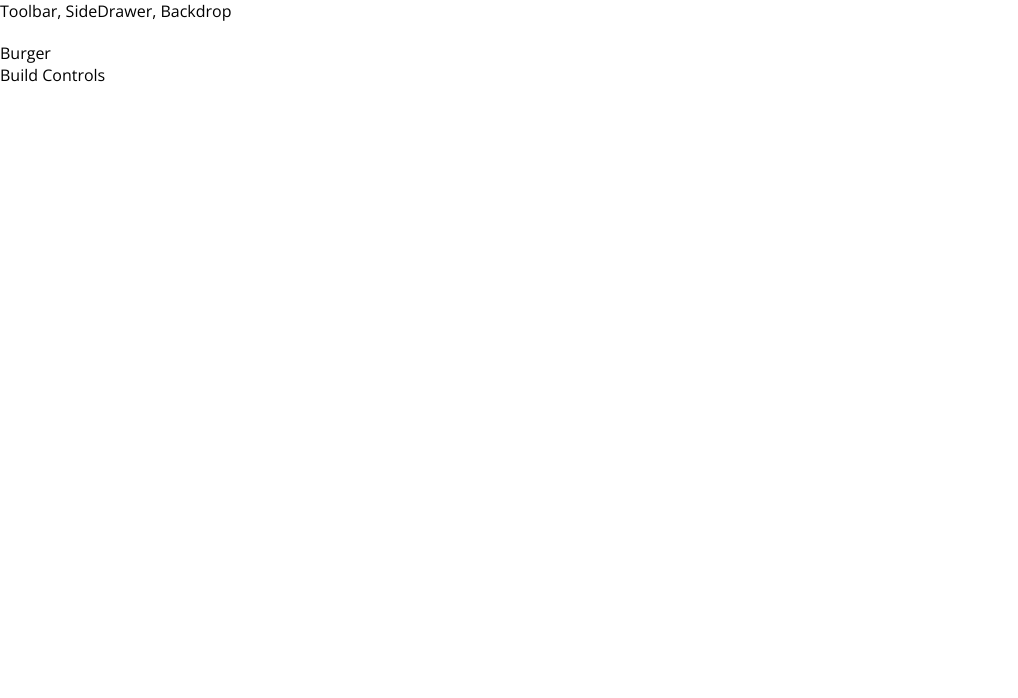
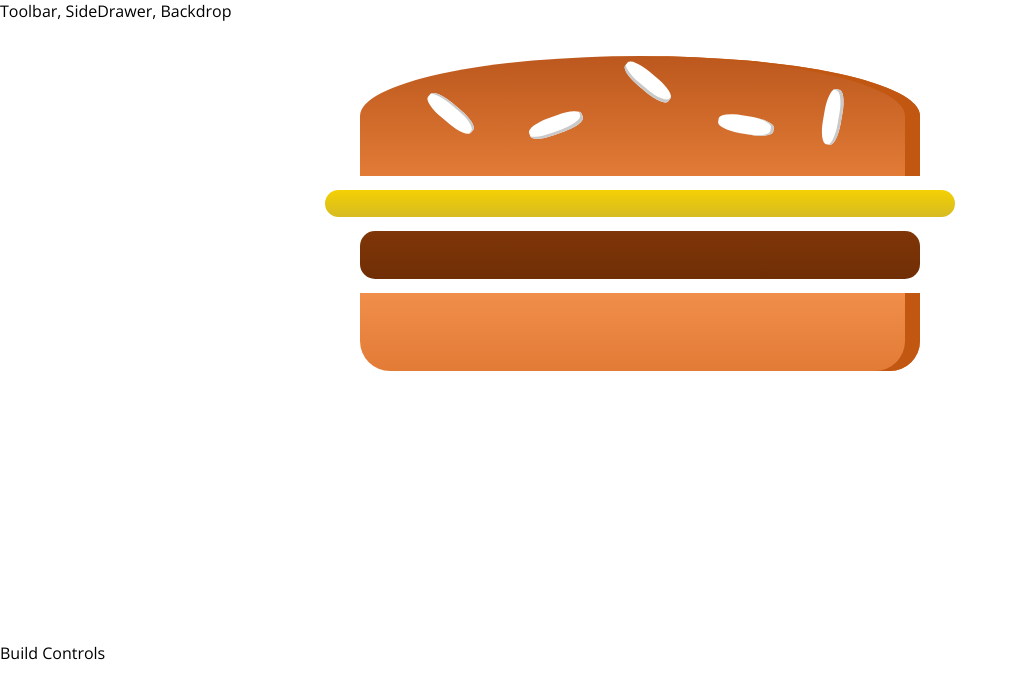
Before and after one commit to manuel-valles/make-a-burger, a React app: page / in a window 1280 px wide. Shown: the top 698 px of the page, without its empty margins (0-1018 px from the left). Built offline with nearby package versions, Linux system fonts and the light colour scheme.

Commit message:
PropTypes; Burger Component;  BurgerIngredient corrected

```diff
--- a/package.json
+++ b/package.json
@@ -31,6 +31,7 @@
     "postcss-flexbugs-fixes": "3.2.0",
     "postcss-loader": "2.0.8",
     "promise": "8.0.1",
+    "prop-types": "^15.6.0",
     "raf": "3.4.0",
     "react": "^16.2.0",
     "react-dev-utils": "^5.0.0",
--- /dev/null
+++ b/src/components/Burger/Burger.css
@@ -0,0 +1,28 @@
+.Burger{
+    width: 100%;
+    height: 250px;
+    margin: auto;
+    font-weight: bold;
+    font-size: 1.2rem;
+    overflow: auto;
+}
+
+@media (min-width: 500px) and (min-height: 400px){
+    .Burger{
+        width: 350px;
+        height: 300px;
+    }
+}
+@media (min-width: 500px) and (min-height: 401px){
+    .Burger{
+        width: 450px;
+        height: 400px;
+    }
+}
+
+@media (min-width: 1000px) and (min-height: 700px){
+    .Burger{
+        width: 700px;
+        height: 600px;
+    }
+}
--- a/src/components/Burger/Burger.js
+++ b/src/components/Burger/Burger.js
@@ -0,0 +1,17 @@
+import React from 'react';
+import styles from './Burger.css';
+import BurgerIngredient from './BurgerIngredient/BurgerIngredient';
+
+const burger = props => {
+    return (
+        <div className={styles.Burger}>
+            <BurgerIngredient type="bread-top" />
+            <BurgerIngredient type="cheese" />
+            <BurgerIngredient type="meat" />
+            <BurgerIngredient type="bread-bottom" />
+
+        </div>
+    );
+};
+
+export default burger;
--- a/src/components/Burger/BurgerIngredient.js/BurgerIngredient.js
+++ b/src/components/Burger/BurgerIngredient/BurgerIngredient.js
@@ -1,7 +1,8 @@
 import React from 'react';
 import styles from './BurgerIngredient.css';
+import PropTypes from 'prop-types';
 
-const burgerIngredient = props =>{
+const burgerIngredient = props => {
     let ingredient = null;
 
     switch(props.type){
@@ -11,8 +12,8 @@
         case ('bread-top'):
             ingredient = (
                 <div className={styles.BreadTop}>
-                    <div className={styles.Seed1}></div>
-                    <div className={styles.Seed2}></div>
+                    <div className={styles.Seeds1}></div>
+                    <div className={styles.Seeds2}></div>
                 </div>
             );
             break;
@@ -35,4 +36,8 @@
     return ingredient;
 };
 
+burgerIngredient.propTypes = {
+    type: PropTypes.string.isRequired
+};
+
 export default burgerIngredient;
--- a/src/containers/BurgerBuilder/BurgerBuilder.js
+++ b/src/containers/BurgerBuilder/BurgerBuilder.js
@@ -1,11 +1,12 @@
 import React, {Component} from 'react';
 import Auxiliar from '../../hoc/Auxiliar';
+import Burger from '../../components/Burger/Burger';
 
 class BurgerBuilder extends Component{
     render(){
         return (
             <Auxiliar>
-                <div>Burger</div>
+                <Burger />
                 <div>Build Controls</div>
             </Auxiliar>
         );
```
Also changed, not shown: src/components/Burger/BurgerIngredient/BurgerIngredient.css (renamed from src/components/Burger/BurgerIngredient.js/BurgerIngredient.css).
